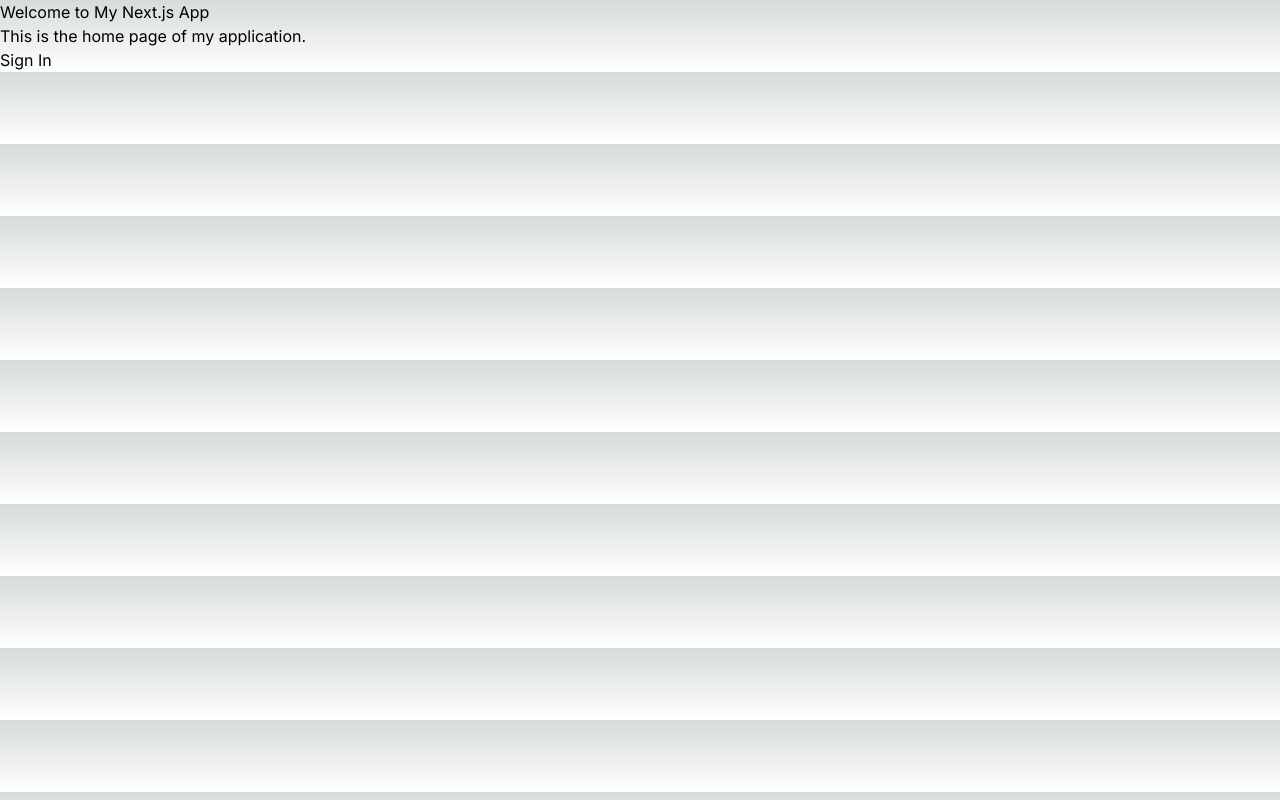
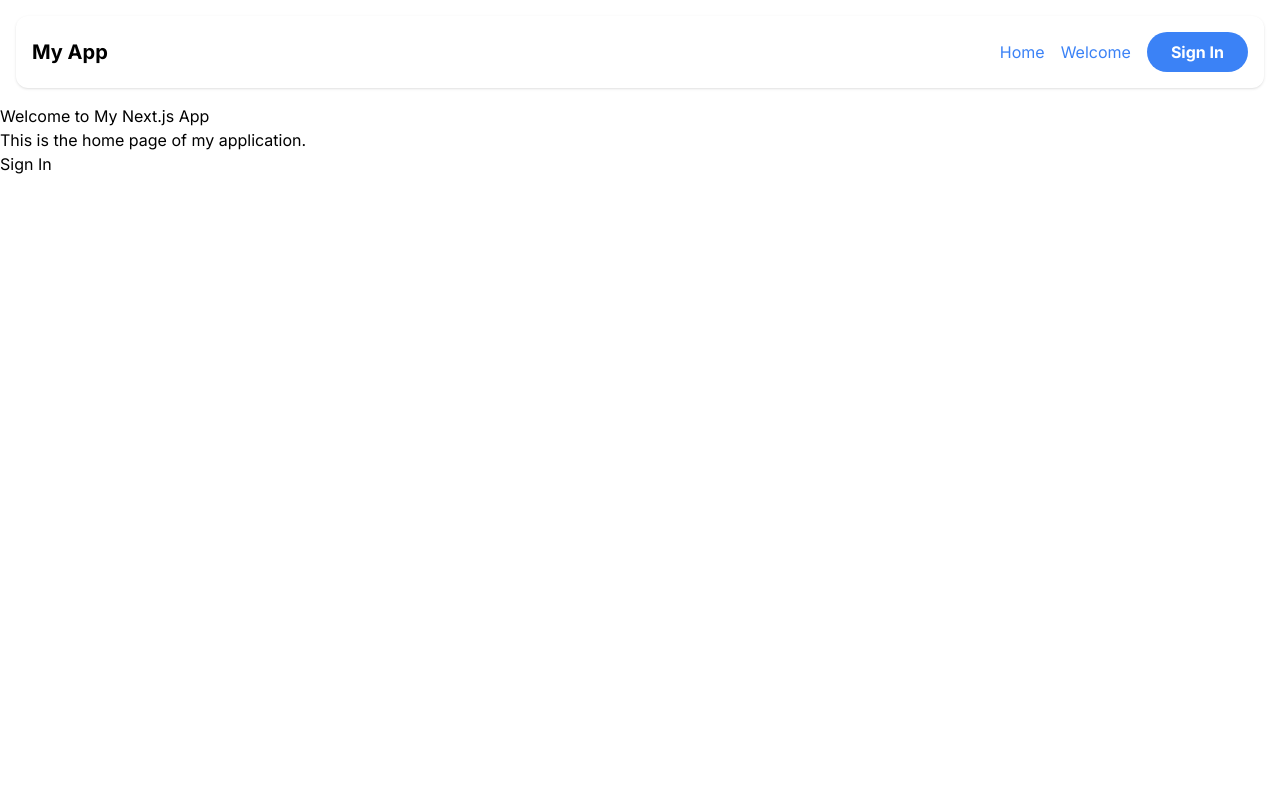
Before and after one commit to Tby23rd/googleauth, a Next.js app: page / in a window 1280 px wide. Built offline with nearby package versions, Linux system fonts and the light colour scheme; no server answers.

Commit message:
returns a page with image and name, alllows signout

```diff
--- a/app/globals.css
+++ b/app/globals.css
@@ -2,32 +2,7 @@
 @tailwind components;
 @tailwind utilities;
 
-:root {
-  --foreground-rgb: 0, 0, 0;
-  --background-start-rgb: 214, 219, 220;
-  --background-end-rgb: 255, 255, 255;
+body {
+  color:black;
+  background:white;
 }
-
-@media (prefers-color-scheme: dark) {
-  :root {
-    --foreground-rgb: 255, 255, 255;
-    --background-start-rgb: 0, 0, 0;
-    --background-end-rgb: 0, 0, 0;
-  }
-}
-
-body {
-  color: rgb(var(--foreground-rgb));
-  background: linear-gradient(
-      to bottom,
-      transparent,
-      rgb(var(--background-end-rgb))
-    )
-    rgb(var(--background-start-rgb));
-}
-
-@layer utilities {
-  .text-balance {
-    text-wrap: balance;
-  }
-}
--- a/app/layout.tsx
+++ b/app/layout.tsx
@@ -1,12 +1,13 @@
 import type { Metadata } from "next";
 import { Inter } from "next/font/google";
 import "./globals.css";
+import Navbar from "@/components/navbar";
 
 const inter = Inter({ subsets: ["latin"] });
 
 export const metadata: Metadata = {
-  title: "Create Next App",
-  description: "Generated by create next app",
+  title: "Dadako software",
+  description: "Software by women for women",
 };
 
 export default function RootLayout({
@@ -16,7 +17,10 @@ export default function RootLayout({
 }>) {
   return (
     <html lang="en">
-      <body className={inter.className}>{children}</body>
+      <body className={inter.className}>
+        <Navbar />
+        {children}
+      </body>
     </html>
   );
 }
--- /dev/null
+++ b/components/navbar.tsx
@@ -0,0 +1,61 @@
+"use client"
+import {useSession,SessionProvider,signOut} from 'next-auth/react';
+import Link from 'next/link';
+import {signIn} from 'next-auth/react';
+import Image from 'next/image';
+
+const Navbar=() => {
+    return (
+        <SessionProvider session={null}>
+            <NavbarContent />
+        </SessionProvider>
+    );
+};
+
+function NavbarContent() {
+    const {data: session}=useSession();
+
+    const handleSignOut=() => {
+        signOut(); // Call the signOut function to sign the user out
+    };
+
+    return (
+        <nav className="flex justify-between items-center m-4 p-4 shadow rounded-xl">
+            {/* Logo */}
+            <div className="flex items-center">
+                <span className="text-xl font-bold">My App</span>
+            </div>
+
+            {/* Navigation Links */}
+            <div className="flex items-center space-x-4">
+                {/* Home Link */}
+                <Link href="/">
+                    <span className="text-blue-500 hover:underline">Home</span>
+                </Link>
+
+                {/* Welcome Page Link */}
+                <Link href="/welcome">
+                    <span className="text-blue-500 hover:underline">Welcome</span>
+                </Link>
+
+                {/* Session Info */}
+                {/* Session Info */}
+                <div> {/* Adjust space-x-2 as needed */}
+                    {session? (
+                        <div className="flex space-x-2 items-center">
+                            <Image width={20} height={20} className='rounded-full'
+                                //@ts-ignore
+                                src={session.user?.image} alt="name" />
+                            <span>{session.user?.name}</span>
+                            <button className='bg-blue-500 rounded-full text-white font-bold py-2 px-6' onClick={handleSignOut}>Sign out</button>
+                        </div>
+                    ):(
+                        <button className='bg-blue-500 rounded-full text-white font-bold py-2 px-6' onClick={() => signIn()}>Sign In</button>
+                    )}
+                </div>
+            </div>
+        </nav>
+    );
+}
+
+export default Navbar;
--- a/next.config.mjs
+++ b/next.config.mjs
@@ -1,4 +1,8 @@
 /** @type {import('next').NextConfig} */
-const nextConfig = {};
+const nextConfig={
+    images: {
+        domains: ['lh3.googleusercontent.com'],
+    },
+};
 
 export default nextConfig;
--- /dev/null
+++ b/pages/_app.tsx
@@ -0,0 +1,13 @@
+// pages/_app.tsx
+import { SessionProvider } from 'next-auth/react';
+import type { AppProps } from 'next/app';
+
+function MyApp({ Component, pageProps }: AppProps) {
+ return (
+    <SessionProvider session={pageProps.session}>
+      <Component {...pageProps} />
+    </SessionProvider>
+ );
+}
+
+export default MyApp;
--- a/pages/api/auth/[...nextauth].js
+++ b/pages/api/auth/[...nextauth].js
@@ -8,11 +8,17 @@ export default NextAuth({
       clientSecret: process.env.GOOGLE_SECRET,
     }),
   ],
-  secret: process.env.NEXTAUTH_SECRET, // Optional secret for JWT signing
+  secret: process.env.NEXTAUTH_SECRET,
   callbacks: {
-    async signIn({ user }) {
-      // Add custom logic, e.g., create a user in your database
-      return user;
+    async signIn({ user, account, profile }) {
+      return true;
+    },
+    async redirect({ url, baseUrl }) {
+      // Redirect to the welcome page after sign-in
+      if (url === '/api/auth/callback/google') {
+        return '/welcome';
+      }
+      return baseUrl;
     },
   },
 });
--- /dev/null
+++ b/pages/dummy.tsx
@@ -0,0 +1,13 @@
+// pages/index.tsx
+
+import Link from 'next/link';
+
+const Dummy = () => {
+  return (
+    <div>
+        <h1>Dummy Page</h1>
+    </div>
+  );
+};
+
+export default Dummy;
--- a/pages/signin.tsx
+++ b/pages/signin.tsx
@@ -1,7 +1,7 @@
-// pages/signin.tsx
 import { signIn, SessionProvider, useSession } from 'next-auth/react';
-import { useEffect } from 'react';
+import { useEffect, useState } from 'react';
 import { useRouter } from 'next/router';
+import  '@/app/globals.css';
 
 export default function SignIn() {
   return (
@@ -13,20 +13,27 @@ export default function SignIn() {
 
 function SignInContent() {
   const { data: session } = useSession();
+  const [showSignInMessage, setShowSignInMessage] = useState(false);
   const router = useRouter();
 
   useEffect(() => {
-    // Redirect to home page if user is already signed in
-    if (session) router.push('/');
+    // Redirect to welcome page if user is already signed in
+    if (session) {
+      setShowSignInMessage(true);
+      setTimeout(() => {
+        router.push('/welcome');
+      }, 2000); // Redirect after 2 seconds
+    }
   }, [session, router]);
 
   return (
     <div>
-      <h1>Sign in</h1>
       {/* Render sign-in button only if user is not already signed in */}
       {!session && (
-        <button onClick={() => signIn('google')}>Sign in with Google</button>
+        <button className='bg-blue-500 m-4 p-2 text-white rounded-full' onClick={() => signIn('google')}>Sign in with Google</button>
       )}
+      {/* Display sign-in message */}
+      {showSignInMessage && <p>Thanks for signing in!</p>}
     </div>
   );
 }
--- /dev/null
+++ b/pages/welcome.tsx
@@ -0,0 +1,36 @@
+import { useEffect } from 'react';
+import { useSession, SessionProvider } from 'next-auth/react';
+import { useRouter } from 'next/router';
+import Image from 'next/image';
+
+export default function Welcome() {
+ return (
+    <SessionProvider session={null}>
+      <WelcomeContent />
+    </SessionProvider>
+ );
+}
+
+function WelcomeContent() {
+ const { data: session } = useSession();
+ const router = useRouter();
+
+ useEffect(() => {
+  console.log(session); // Add this line to debug
+  if (!session) {
+     router.push('/dummy');
+  }
+ }, [session, router]);
+
+ return (
+    <div>
+      <h1>Welcome, {session?.user?.name}!</h1>
+      {session?.user?.image && (
+        <Image
+        width={50} height={50}
+         src={session.user.image} alt='name' />
+      )}
+      {/* Your welcome page content */}
+    </div>
+ );
+}
```
